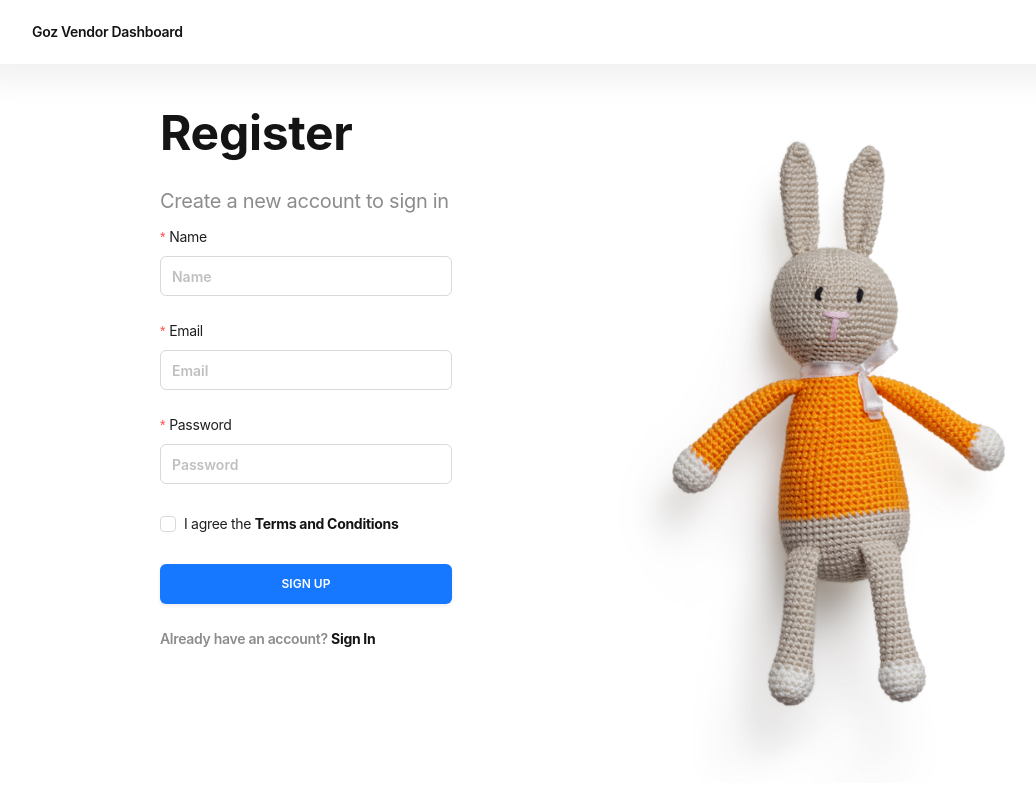
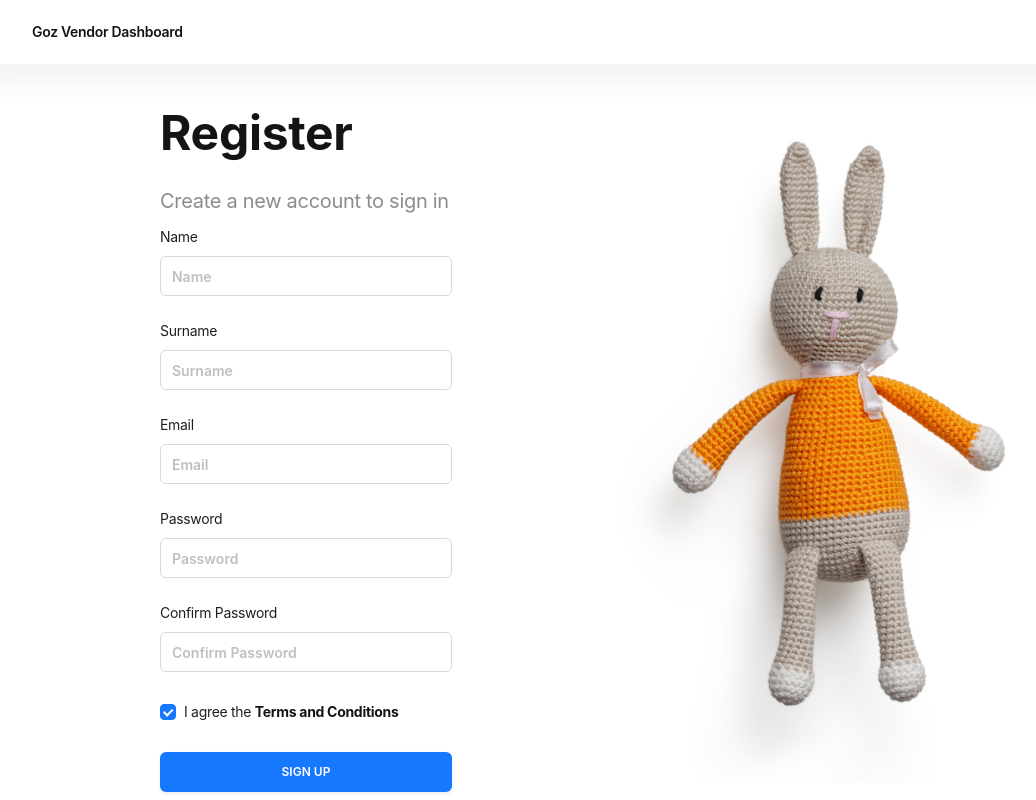
Before and after one commit to ahmetizgi84/vendor-dashboard-ui, a React (Vite) app: page /register in a window 1280 px wide. Shown: the top 800 px of the page, without its empty margins (18-1054 px from the left). Built offline with nearby package versions, Linux system fonts and the light colour scheme.

Commit message:
feat: react-hook-form, zod for register & register api connected

```diff
--- a/package.json
+++ b/package.json
@@ -10,6 +10,7 @@
     "preview": "vite preview"
   },
   "dependencies": {
+    "@hookform/resolvers": "^3.3.1",
     "@reduxjs/toolkit": "^1.9.5",
     "antd": "^5.9.1",
     "apexcharts": "^3.42.0",
@@ -17,9 +18,11 @@
     "react": "^18.2.0",
     "react-apexcharts": "^1.4.1",
     "react-dom": "^18.2.0",
+    "react-hook-form": "^7.46.2",
     "react-redux": "^8.1.2",
     "react-router-dom": "^6.16.0",
-    "styled-components": "^6.0.8"
+    "styled-components": "^6.0.8",
+    "zod": "^3.22.2"
   },
   "devDependencies": {
     "@types/react": "^18.2.15",
--- /dev/null
+++ b/src/common/formValidations.ts
@@ -0,0 +1,31 @@
+import { z } from "zod";
+
+export const registerSchema = z
+  .object({
+    name: z
+      .string({
+        required_error: "Please input your name!",
+      })
+      .min(3, "Please input your name!"),
+    surname: z
+      .string({
+        required_error: "Please input your surname!",
+      })
+      .min(3, "Please input your surname!"),
+    email: z.string({ required_error: "Please input your email!" }).email("Please input valid email address!"),
+    password: z
+      .string({
+        required_error: "Please input your password!",
+      })
+      .min(6, "Password must be at least 6 characters"),
+    password_confirmation: z.string(),
+    terms: z.literal(true, {
+      errorMap: () => ({ message: "You must accept Terms and Conditions" }),
+    }),
+  })
+  .refine((data) => data.password === data.password_confirmation, {
+    message: "Passwords must match",
+    path: ["password_confirmation"],
+  });
+
+export type TRegisterSchema = z.infer<typeof registerSchema>;
--- a/src/common/http.ts
+++ b/src/common/http.ts
@@ -1,7 +1,7 @@
 import { cacheGet } from "./cacheManager";
 import axios, { AxiosResponse, InternalAxiosRequestConfig } from "axios";
 import constants from "./constants";
-import { TLoginPayloadDTO } from "./types";
+import { TLoginPayloadDTO, TRegisterPayloadDTO } from "./types";
 import { TResponseWrapper } from "@/types";
 
 // HANDLERS
@@ -63,6 +63,10 @@ export async function httpLogin(request: TLoginPayloadDTO) {
   return http.post<TResponseWrapper>(`/api/login`, request);
 }
 
+export async function httpRegister(request: TRegisterPayloadDTO) {
+  return http.post<TResponseWrapper>(`/api/register`, request);
+}
+
 // Handlers Implemented
 http.interceptors.request.use(httpRequestInterceptor, handleHttpRequestError);
 http.interceptors.response.use(httpResponseInterceptor, handleHttpResponseError);
--- a/src/pages/Register/index.tsx
+++ b/src/pages/Register/index.tsx
@@ -1,18 +1,37 @@
-import { Link } from "react-router-dom";
+import { Link, useNavigate } from "react-router-dom";
 import { Layout, Button, Row, Col, Typography, Form, Input, Checkbox } from "antd";
+import { Controller, useForm } from "react-hook-form";
+import { zodResolver } from "@hookform/resolvers/zod";
 
-import { TLoginPayload } from "@/common/types";
+import { TRegisterSchema, registerSchema } from "@/common/formValidations";
+import { apiRegisterAsync } from "@/store/auth/api";
 
 const { Title } = Typography;
 const { Content } = Layout;
 
 const Register = () => {
-  const onFinishFailed = (errorInfo: any) => {
-    console.log("Failed:", errorInfo);
-  };
+  const navigate = useNavigate();
 
-  const onFinish = async (values: TLoginPayload) => {
-    console.log("Received values of form: ", values);
+  const {
+    handleSubmit,
+    control,
+    formState: { isSubmitting, errors },
+    reset,
+  } = useForm<TRegisterSchema>({
+    defaultValues: { name: "", surname: "", email: "", password: "", password_confirmation: "", terms: true },
+    resolver: zodResolver(registerSchema),
+  });
+
+  const onSubmit = async (data: TRegisterSchema) => {
+    try {
+      const response = await apiRegisterAsync(data);
+      if (!response.error) {
+        navigate("/");
+        reset();
+      }
+    } catch (error) {
+      return;
+    }
   };
 
   return (
@@ -23,63 +42,106 @@ const Register = () => {
           <Title className="font-regular text-muted" level={5}>
             Create a new account to sign in
           </Title>
-          <Form onFinish={onFinish} onFinishFailed={onFinishFailed} layout="vertical" className="row-col">
+          <Form onFinish={handleSubmit(onSubmit)} layout="vertical" className="row-col" autoComplete="off">
+            {/* <pre>{JSON.stringify(errors, null, 2)}</pre> */}
+
             <Form.Item
               className="name"
               label="Name"
-              name="name"
-              rules={[
-                {
-                  required: true,
-                  message: "Please input your fullname!",
-                },
-              ]}
+              help={errors.name ? errors.name.message : ""}
+              validateStatus={errors.name ? "error" : "success"}
             >
-              <Input placeholder="Name" />
+              <Controller
+                name="name"
+                render={({ field }) => <Input {...field} placeholder="Name" type="text" />}
+                control={control}
+              />
             </Form.Item>
 
             <Form.Item
-              className="username"
-              label="Email"
-              name="email"
-              rules={[
-                {
-                  required: true,
-                  message: "Please input your email!",
-                },
-              ]}
+              className="surname"
+              label="Surname"
+              help={errors.surname ? errors.surname.message : ""}
+              validateStatus={errors.surname ? "error" : "success"}
             >
-              <Input placeholder="Email" />
+              <Controller
+                name="surname"
+                render={({ field }) => <Input {...field} placeholder="Surname" type="text" />}
+                control={control}
+              />
             </Form.Item>
 
             <Form.Item
-              className="username"
-              label="Password"
-              name="password"
-              rules={[
-                {
-                  required: true,
-                  message: "Please input your password!",
-                },
-              ]}
+              className="email"
+              label="Email"
+              help={errors.email ? errors.email.message : ""}
+              validateStatus={errors.email ? "error" : "success"}
             >
-              <Input placeholder="Password" />
+              <Controller
+                name="email"
+                render={({ field }) => <Input {...field} placeholder="Email" type="email" />}
+                control={control}
+              />
             </Form.Item>
 
-            <Form.Item name="remember" valuePropName="checked">
-              <Checkbox>
-                I agree the{" "}
-                <a href="#" className="font-bold text-dark">
-                  Terms and Conditions
-                </a>
-              </Checkbox>
+            <Form.Item
+              className="password"
+              label="Password"
+              help={errors.password ? errors.password.message : ""}
+              validateStatus={errors.password ? "error" : "success"}
+            >
+              <Controller
+                name="password"
+                render={({ field }) => <Input {...field} placeholder="Password" type="password" />}
+                control={control}
+              />
+            </Form.Item>
+
+            <Form.Item
+              className="password_confirmation"
+              label="Confirm Password"
+              help={errors.password_confirmation ? errors.password_confirmation.message : ""}
+              validateStatus={errors.password_confirmation ? "error" : "success"}
+            >
+              <Controller
+                name="password_confirmation"
+                render={({ field }) => <Input {...field} placeholder="Confirm Password" type="password" />}
+                control={control}
+              />
+            </Form.Item>
+
+            <Form.Item
+              className="terms"
+              valuePropName="checked"
+              help={errors.terms ? errors.terms.message : ""}
+              validateStatus={errors.terms ? "error" : "success"}
+            >
+              <Controller
+                name="terms"
+                render={({ field: { onChange, value } }) => (
+                  <Checkbox checked={value} onChange={onChange}>
+                    I agree the{" "}
+                    <a href="#" className="font-bold text-dark">
+                      Terms and Conditions
+                    </a>
+                  </Checkbox>
+                )}
+                control={control}
+              />
             </Form.Item>
 
             <Form.Item>
-              <Button type="primary" htmlType="submit" style={{ width: "100%" }}>
+              <Button
+                type="primary"
+                htmlType="submit"
+                style={{ width: "100%" }}
+                loading={isSubmitting}
+                disabled={isSubmitting}
+              >
                 SIGN UP
               </Button>
             </Form.Item>
+
             <p className="font-semibold text-muted">
               Already have an account?{" "}
               <Link to="/" className="font-bold text-dark">
--- a/src/store/auth/api.ts
+++ b/src/store/auth/api.ts
@@ -1,5 +1,7 @@
-import { httpGetCsrfToken, httpLogin } from "@/common/http";
-import { TLoginPayloadDTO } from "@/common/types";
+import { notification } from "antd";
+
+import { httpGetCsrfToken, httpLogin, httpRegister } from "@/common/http";
+import { TLoginPayloadDTO, TRegisterPayloadDTO } from "@/common/types";
 import { setAuthLoading, setLoginData } from "./actions";
 import { cacheDelete, cacheSet } from "@/common/cacheManager";
 
@@ -37,6 +39,36 @@ export const apiLoginAsync = async (values: TLoginPayloadDTO) => {
   }
 };
 
+export const apiRegisterAsync = async (values: TRegisterPayloadDTO) => {
+  setAuthLoading(true);
+  try {
+    const response = await httpRegister(values);
+    const data = response.data;
+    setLoginData(data.data);
+    cacheSet("AUTH_STATE", data.data);
+    notification.success({
+      message: "Success",
+      description: "Registered successfully",
+      placement: "bottomRight",
+    });
+    return {
+      error: false,
+    };
+  } catch (error: any) {
+    console.error("apiRegisterAsync error: ", error);
+    notification.error({
+      message: "Error",
+      description: error.response.data.message,
+      placement: "bottomRight",
+    });
+    return {
+      error: "Invalid register attempt",
+    };
+  } finally {
+    setAuthLoading(false);
+  }
+};
+
 export const logOutUser = () => {
   setLoginData(null);
   cacheDelete("AUTH_STATE");
```
Also changed, not shown: src/common/types.ts (+8 -0 lines), 1 other file (tests, documents, lock files or other folders).
